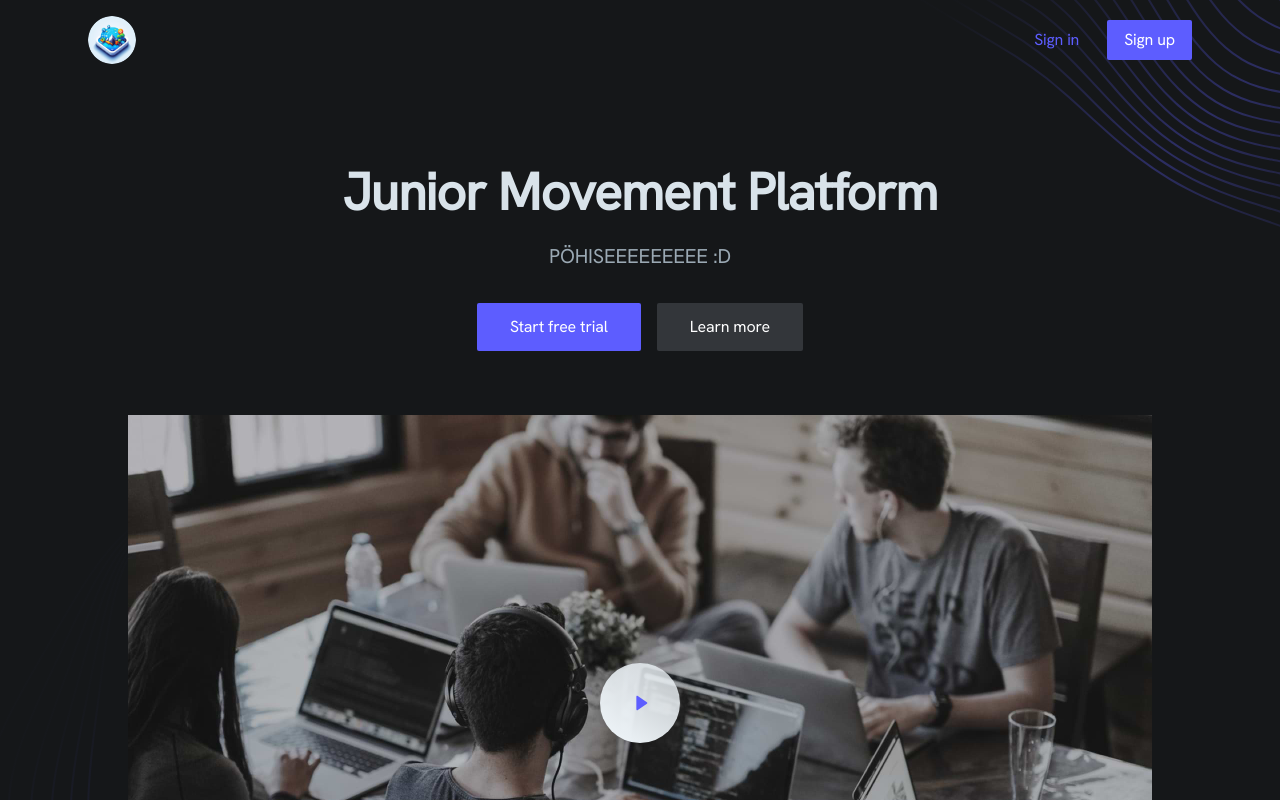
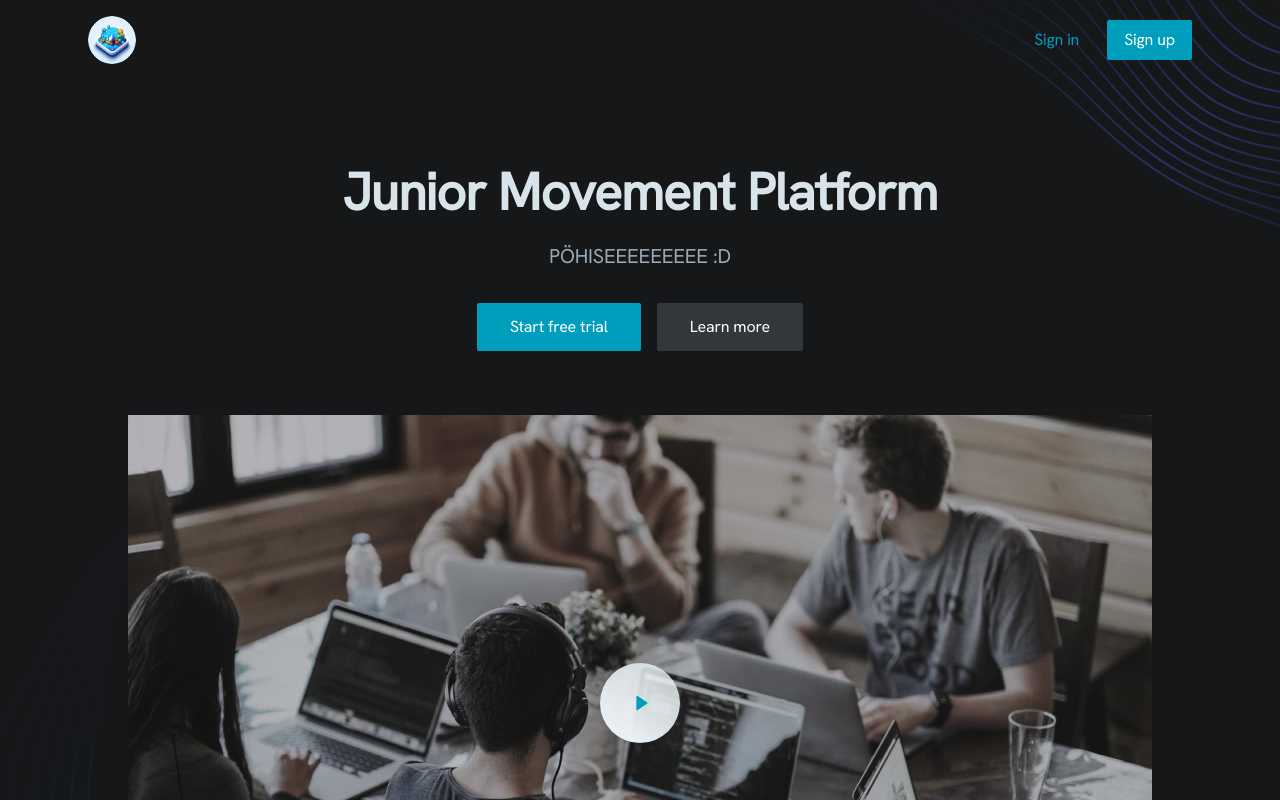
Before and after one commit to Mankeli-Software/junction2023, a Next.js app in the folder website/: page / in a window 1280 px wide. Shown: the top 800 px of the page. Built offline with nearby package versions, Linux system fonts and the light colour scheme.

Commit message:
adjust color scheme

```diff
--- a/website/tailwind.config.js
+++ b/website/tailwind.config.js
@@ -20,15 +20,22 @@ module.exports = {
           900: '#151719',
         },
         purple: {
-          100: '#F4F4FF',
-          200: '#E2E1FF',
-          300: '#CBCCFF',
-          400: '#ABABFF',
-          500: '#8D8DFF',
-          600: '#5D5DFF',
-          700: '#4B4ACF',
-          800: '#38379C',
-          900: '#262668',
+          100: '#000000',
+          200: '#001f27',
+          300: '#003642',
+          400: '#004250',
+          500: '#004e5e',
+          600: '#009ebd',
+          700: '#00677c',
+          800: '#00829c',
+          900: '#009ebd',
+          1000: '#00bbde',
+          1100: '#33d7fe',
+          1200: '#b1ecff',
+          1300: '#daf5ff',
+          1400: '#f1fbff',
+          1500: '#f9fdff',
+          1600: '#ffffff',
         },
       },
       spacing: {
```
